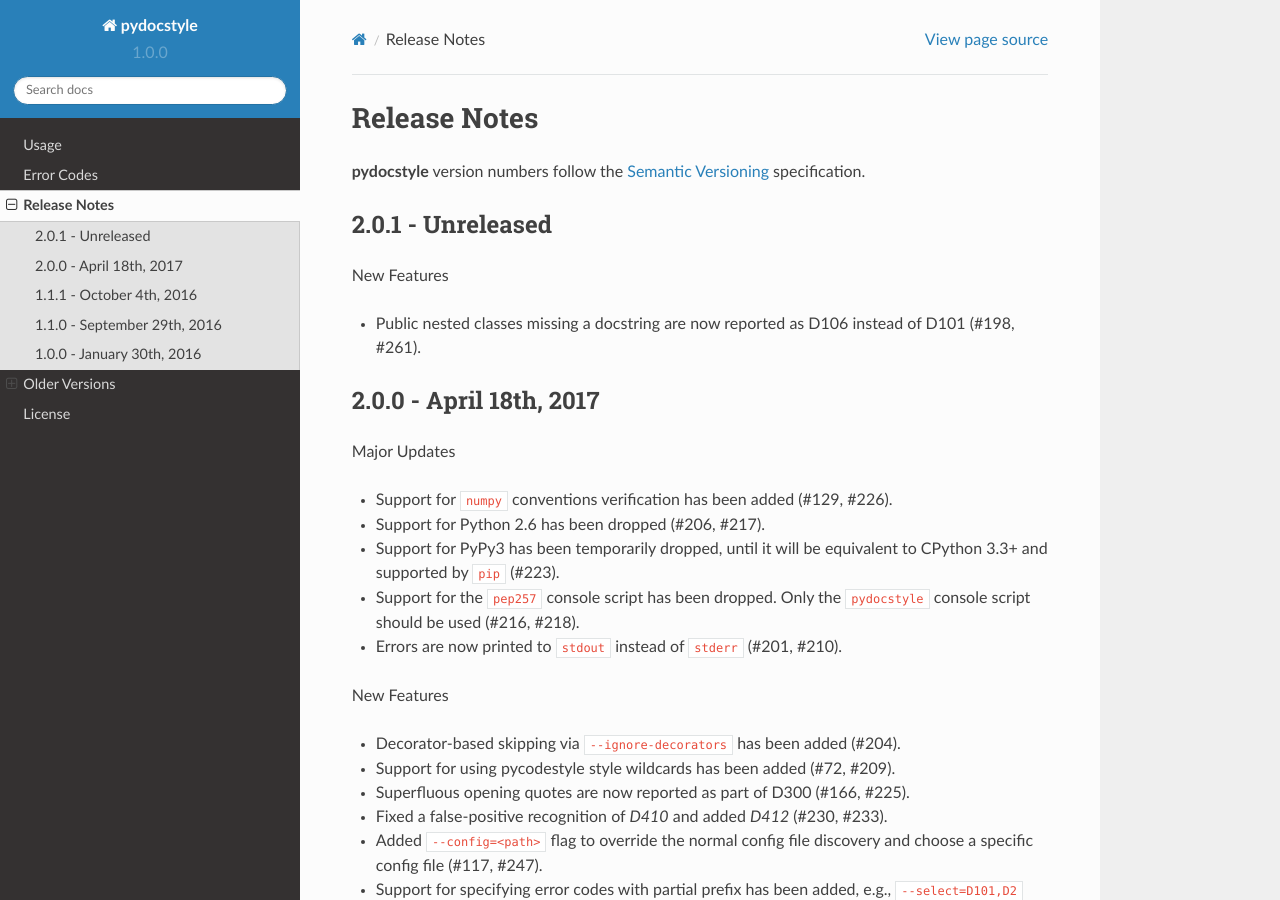
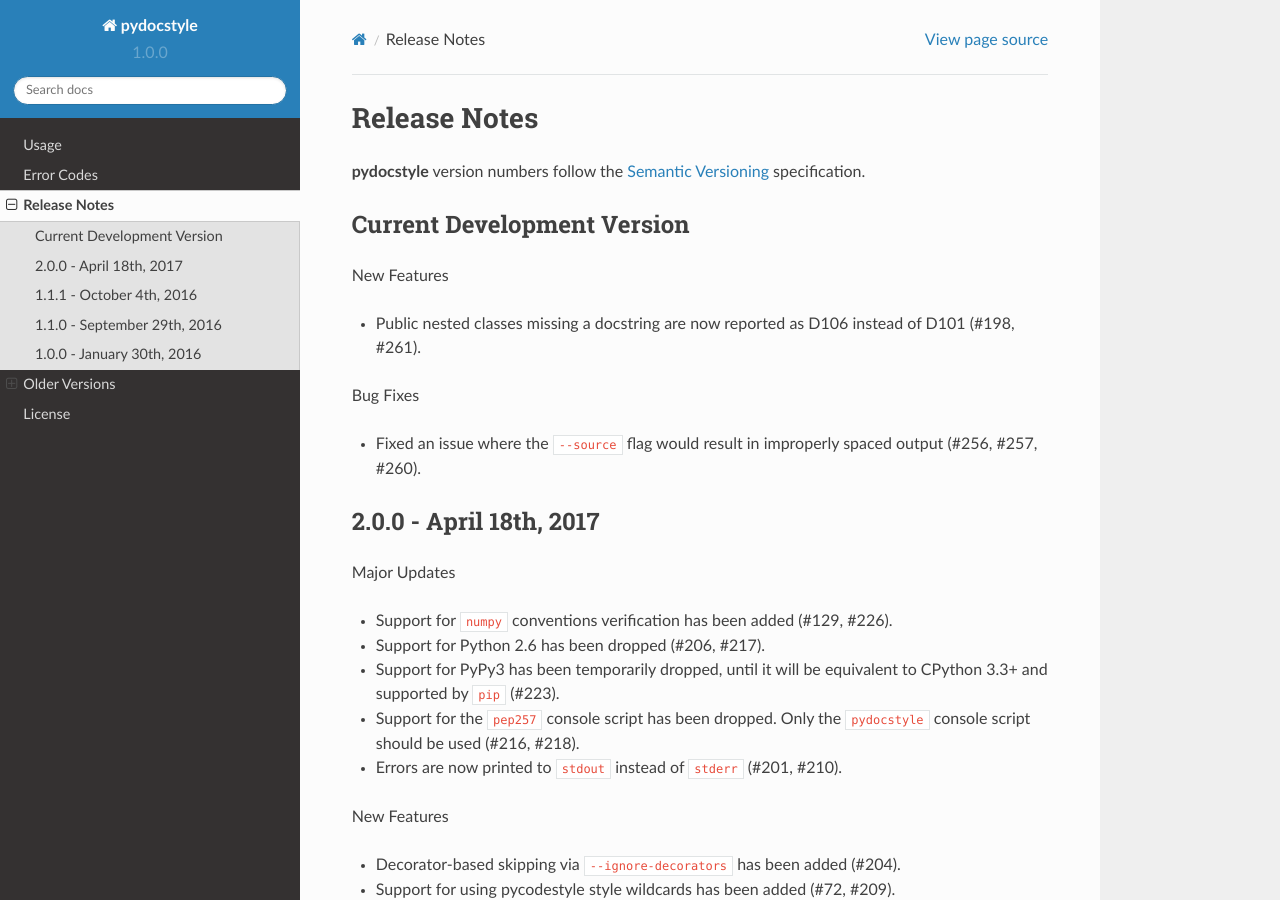
Before and after one commit to PyCQA/pydocstyle, a Sphinx documentation site: the page built from docs/release_notes.rst, in a window 1280 px wide and 900 px high. Built offline with Sphinx 7.4.7 and the Read the Docs theme 2.0.0, drawn with Linux system fonts in a browser that asks for light colours; the version number is read from the project's files by our own code.

Commit message:
Added release notes.

```diff
--- a/docs/release_notes.rst
+++ b/docs/release_notes.rst
@@ -4,13 +4,20 @@
 **pydocstyle** version numbers follow the
 `Semantic Versioning <http://semver.org/>`_ specification.
 
-2.0.1 - Unreleased
-------------------------
+
+Current Development Version
+---------------------------
 
 New Features
 
 * Public nested classes missing a docstring are now reported as D106 instead
   of D101 (#198, #261).
+
+Bug Fixes
+
+* Fixed an issue where the ``--source`` flag would result in improperly
+  spaced output (#256, #257, #260).
+
 
 2.0.0 - April 18th, 2017
 ------------------------
```
